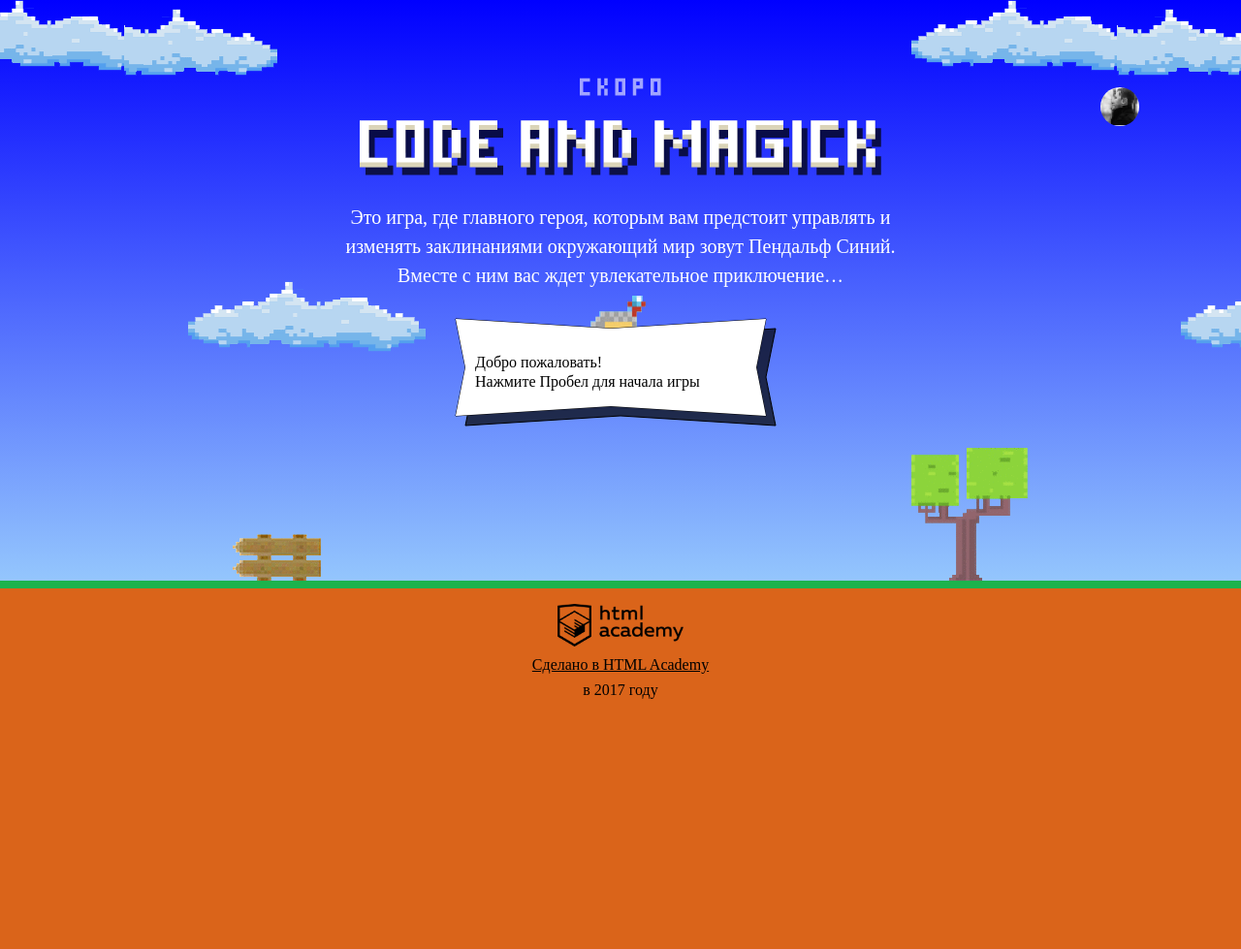
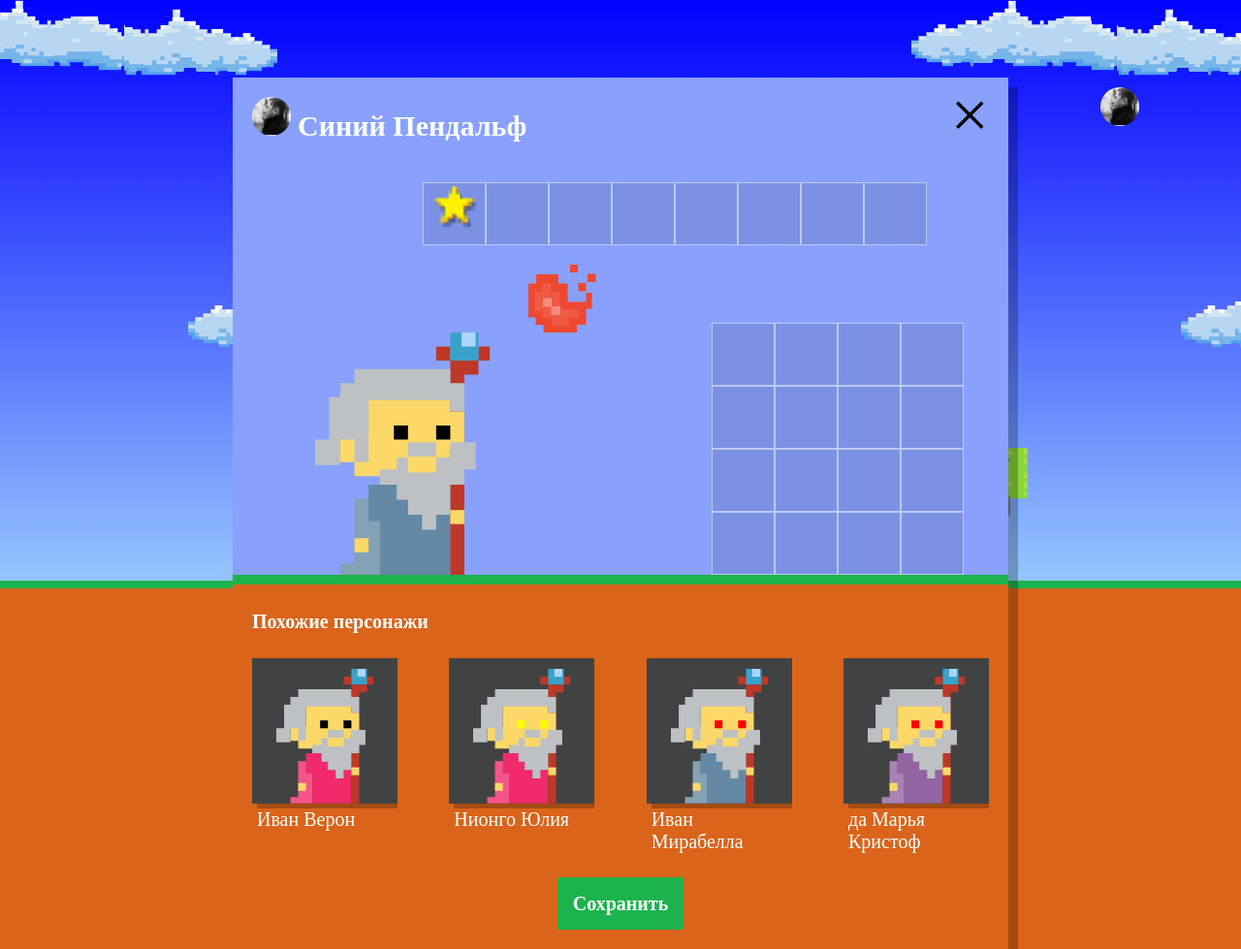
Before and after one commit to Ekzaton/859219-code-and-magick-18, a website: page index.html in a window 1280 px wide. Shown: the whole page at 97% size. Before the commit the page ends 800 px from the top, so only its background shows below. Drawn offline with Linux system fonts and the light colour scheme; a web font is replaced by a local one.

Commit message:
Сделал список похожих

```diff
--- a/index.html
+++ b/index.html
@@ -196,10 +196,11 @@
     return (width - WIZARD_WIDTH) / 2;
   }
   var getWizardY = function (height) {
-    return height / 3 - getWizardHeight ();
+    return height / 3 - getWizardHeight();
   }
 </script>
 
+<script src="js/setup.js"></script>
 <script src="js/stat.js"></script>
 <script src="js/game.js"></script>
 
--- /dev/null
+++ b/js/setup.js
@@ -0,0 +1,69 @@
+'use strict';
+
+var setupPopup = document.querySelector('.setup');
+setupPopup.classList.remove('hidden');
+
+var setupSimilarList = setupPopup.querySelector('.setup-similar-list');
+var setupSimilarWizardTemplate = document.querySelector('#similar-wizard-template').content.querySelector('.setup-similar-item');
+
+var WIZARDS = {
+  name: {
+    firstName: ['Иван', 'Хуан Себастьян', 'Мария', 'Кристоф', 'Виктор', 'Юлия', 'Люпита', 'Вашингтон'],
+    lastName: ['да Марья', 'Верон', 'Мирабелла', 'Вальц', 'Онопко', 'Топольницкая', 'Нионго', 'Ирвинг']
+  },
+  coatColor: ['rgb(101, 137, 164)', 'rgb(241, 43, 107)', 'rgb(146, 100, 161)', 'rgb(56, 159, 117)', 'rgb(215, 210, 55)', 'rgb(0, 0, 0)'],
+  eyesColor: ['black', 'red', 'blue', 'yellow', 'green']
+};
+var NUMBER_OF_WIZARDS = 4;
+
+// Генерация случайного элемента массива
+var getRandomItem = function (min, max) {
+  return Math.floor(Math.random() * (max - min + 1)) + min;
+};
+
+// Генерация данных для персонажей
+var getData = function () {
+  var wizardData = [];
+
+  for (var i = 0; i < NUMBER_OF_WIZARDS; i++) {
+    if (getRandomItem(0, 1) === 0) {
+      var fullName = WIZARDS.name.firstName[getRandomItem(0, WIZARDS.name.firstName.length - 1)] + ' ' + WIZARDS.name.lastName[getRandomItem(0, WIZARDS.name.lastName.length - 1)];
+    }
+    else {
+      fullName = WIZARDS.name.lastName[getRandomItem(0, WIZARDS.name.lastName.length - 1)] + ' ' + WIZARDS.name.firstName[getRandomItem(0, WIZARDS.name.firstName.length - 1)];
+    }
+
+    wizardData[i] = {
+      name: fullName,
+      coatColor: WIZARDS.coatColor[getRandomItem(0, WIZARDS.coatColor.length - 1)],
+      eyesColor: WIZARDS.eyesColor[getRandomItem(0, WIZARDS.eyesColor.length - 1)]
+    };
+  }
+
+  return wizardData;
+};
+
+// Создание песонажа
+var createWizard = function (wizard) {
+  var setupWizard = setupSimilarWizardTemplate.cloneNode(true);
+
+  setupWizard.querySelector('.setup-similar-label').textContent = wizard.name;
+  setupWizard.querySelector('.wizard-coat').style.fill = wizard.coatColor;
+  setupWizard.querySelector('.wizard-eyes').style.fill = wizard.eyesColor;
+
+  return setupWizard;
+};
+
+// Создание списка персонажей
+var createWizardsList = function (wizardData) {
+  var setupWizardsList = document.createDocumentFragment();
+
+  for (var i = 0; i < wizardData.length; i++) {
+    setupWizardsList.appendChild(createWizard(wizardData[i]));
+  }
+
+  setupSimilarList.appendChild(setupWizardsList);
+  setupPopup.querySelector('.setup-similar').classList.remove('hidden');
+};
+
+createWizardsList(getData());
```
